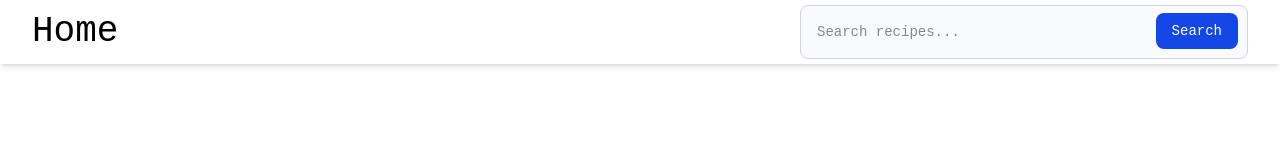
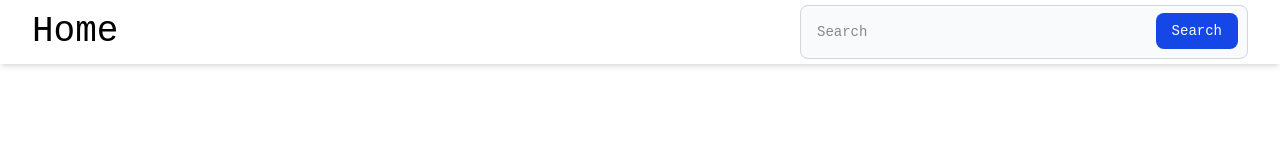
Before and after one commit to RuslanSuzanskyi/recipe-app, a Next.js app: page / in a window 1280 px wide. Shown: the top 160 px of the page. Built offline with nearby package versions, Linux system fonts and the light colour scheme.

Commit message:
header input placeholder change

```diff
--- a/app/components/Header.tsx
+++ b/app/components/Header.tsx
@@ -44,7 +44,7 @@ export default function Header() {
                 type="text"
                 value={query}
                 onChange={setQuery}
-                placeholder="Search recipes..."
+                placeholder="Search"
                 className="block w-full p-4 ps-6 sm:ps-4 text-sm text-gray-900 border border-gray-300 rounded-lg bg-gray-50 focus:ring-blue-500 focus:border-blue-500"
               />
               <button
```
